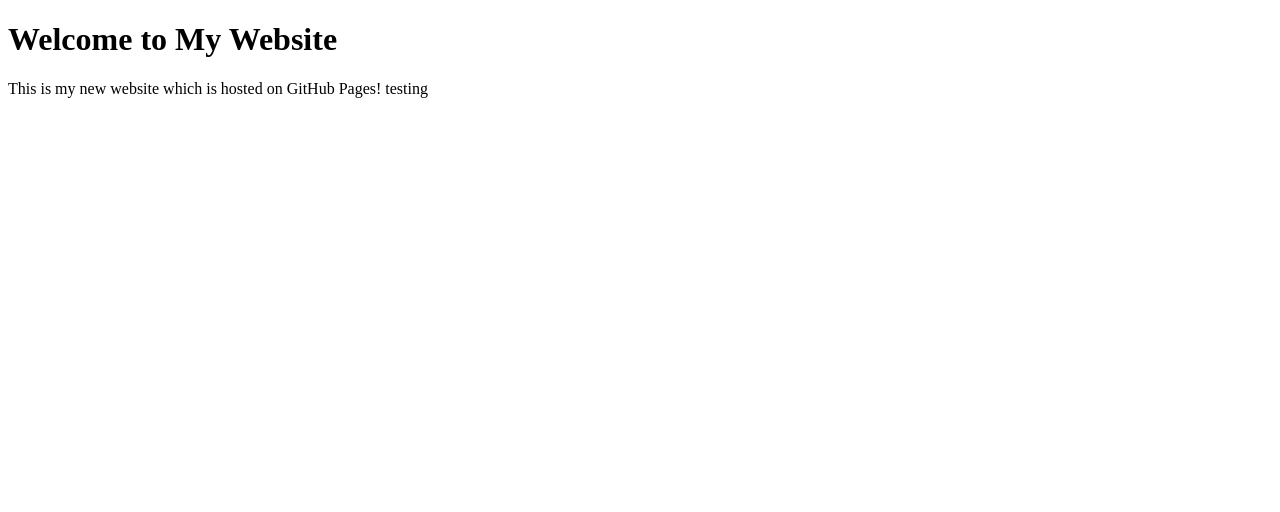
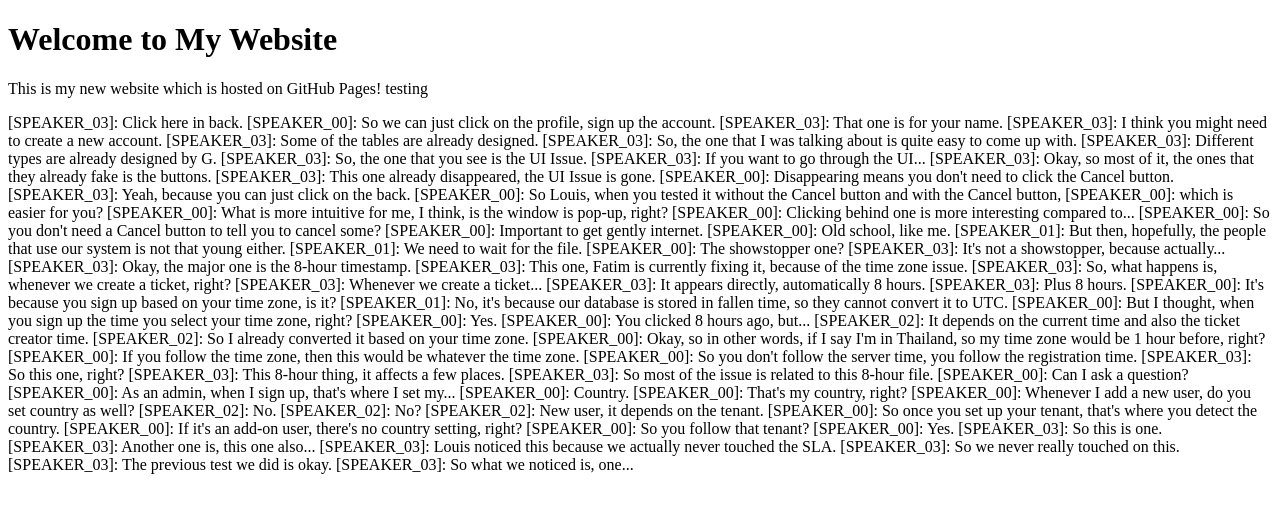
Before and after one commit to nooraimanr/nooraimanr.github.io, a plain HTML site: page index.html in a window 1280 px wide. Drawn offline with Linux system fonts and the light colour scheme.

Commit message:
Update index.html

```diff
--- a/index.html
+++ b/index.html
@@ -10,6 +10,67 @@
     <main>
         <h1>Welcome to My Website</h1>
         <p>This is my new website which is hosted on GitHub Pages! testing</p>
+        [SPEAKER_03]: Click here in back.
+[SPEAKER_00]: So we can just click on the profile, sign up the account.
+[SPEAKER_03]: That one is for your name.
+[SPEAKER_03]: I think you might need to create a new account.
+[SPEAKER_03]: Some of the tables are already designed.
+[SPEAKER_03]: So, the one that I was talking about is quite easy to come up with.
+[SPEAKER_03]: Different types are already designed by G.
+[SPEAKER_03]: So, the one that you see is the UI Issue.
+[SPEAKER_03]: If you want to go through the UI...
+[SPEAKER_03]: Okay, so most of it, the ones that they already fake is the buttons.
+[SPEAKER_03]: This one already disappeared, the UI Issue is gone.
+[SPEAKER_00]: Disappearing means you don't need to click the Cancel button.
+[SPEAKER_03]: Yeah, because you can just click on the back.
+[SPEAKER_00]: So Louis, when you tested it without the Cancel button and with the Cancel button,
+[SPEAKER_00]: which is easier for you?
+[SPEAKER_00]: What is more intuitive for me, I think, is the window is pop-up, right?
+[SPEAKER_00]: Clicking behind one is more interesting compared to...
+[SPEAKER_00]: So you don't need a Cancel button to tell you to cancel some?
+[SPEAKER_00]: Important to get gently internet.
+[SPEAKER_00]: Old school, like me.
+[SPEAKER_01]: But then, hopefully, the people that use our system is not that young either.
+[SPEAKER_01]: We need to wait for the file.
+[SPEAKER_00]: The showstopper one?
+[SPEAKER_03]: It's not a showstopper, because actually...
+[SPEAKER_03]: Okay, the major one is the 8-hour timestamp.
+[SPEAKER_03]: This one, Fatim is currently fixing it, because of the time zone issue.
+[SPEAKER_03]: So, what happens is, whenever we create a ticket, right?
+[SPEAKER_03]: Whenever we create a ticket...
+[SPEAKER_03]: It appears directly, automatically 8 hours.
+[SPEAKER_03]: Plus 8 hours.
+[SPEAKER_00]: It's because you sign up based on your time zone, is it?
+[SPEAKER_01]: No, it's because our database is stored in fallen time, so they cannot convert it to UTC.
+[SPEAKER_00]: But I thought, when you sign up the time you select your time zone, right?
+[SPEAKER_00]: Yes.
+[SPEAKER_00]: You clicked 8 hours ago, but...
+[SPEAKER_02]: It depends on the current time and also the ticket creator time.
+[SPEAKER_02]: So I already converted it based on your time zone.
+[SPEAKER_00]: Okay, so in other words, if I say I'm in Thailand, so my time zone would be 1 hour before, right?
+[SPEAKER_00]: If you follow the time zone, then this would be whatever the time zone.
+[SPEAKER_00]: So you don't follow the server time, you follow the registration time.
+[SPEAKER_03]: So this one, right?
+[SPEAKER_03]: This 8-hour thing, it affects a few places.
+[SPEAKER_03]: So most of the issue is related to this 8-hour file.
+[SPEAKER_00]: Can I ask a question?
+[SPEAKER_00]: As an admin, when I sign up, that's where I set my...
+[SPEAKER_00]: Country.
+[SPEAKER_00]: That's my country, right?
+[SPEAKER_00]: Whenever I add a new user, do you set country as well?
+[SPEAKER_02]: No.
+[SPEAKER_02]: No?
+[SPEAKER_02]: New user, it depends on the tenant.
+[SPEAKER_00]: So once you set up your tenant, that's where you detect the country.
+[SPEAKER_00]: If it's an add-on user, there's no country setting, right?
+[SPEAKER_00]: So you follow that tenant?
+[SPEAKER_00]: Yes.
+[SPEAKER_03]: So this is one.
+[SPEAKER_03]: Another one is, this one also...
+[SPEAKER_03]: Louis noticed this because we actually never touched the SLA.
+[SPEAKER_03]: So we never really touched on this.
+[SPEAKER_03]: The previous test we did is okay.
+[SPEAKER_03]: So what we noticed is, one...
     </main>
   </body>
 </html>
```
